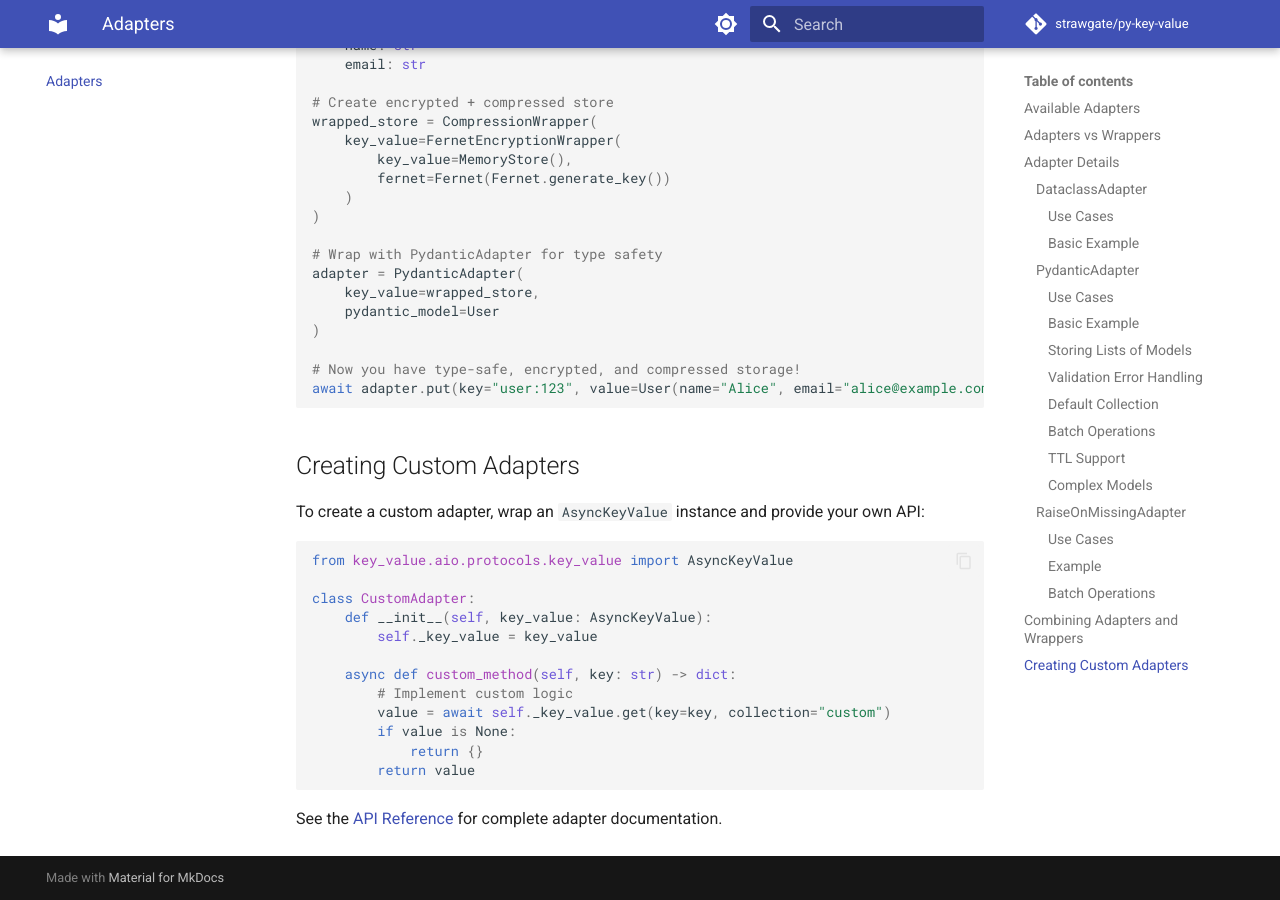
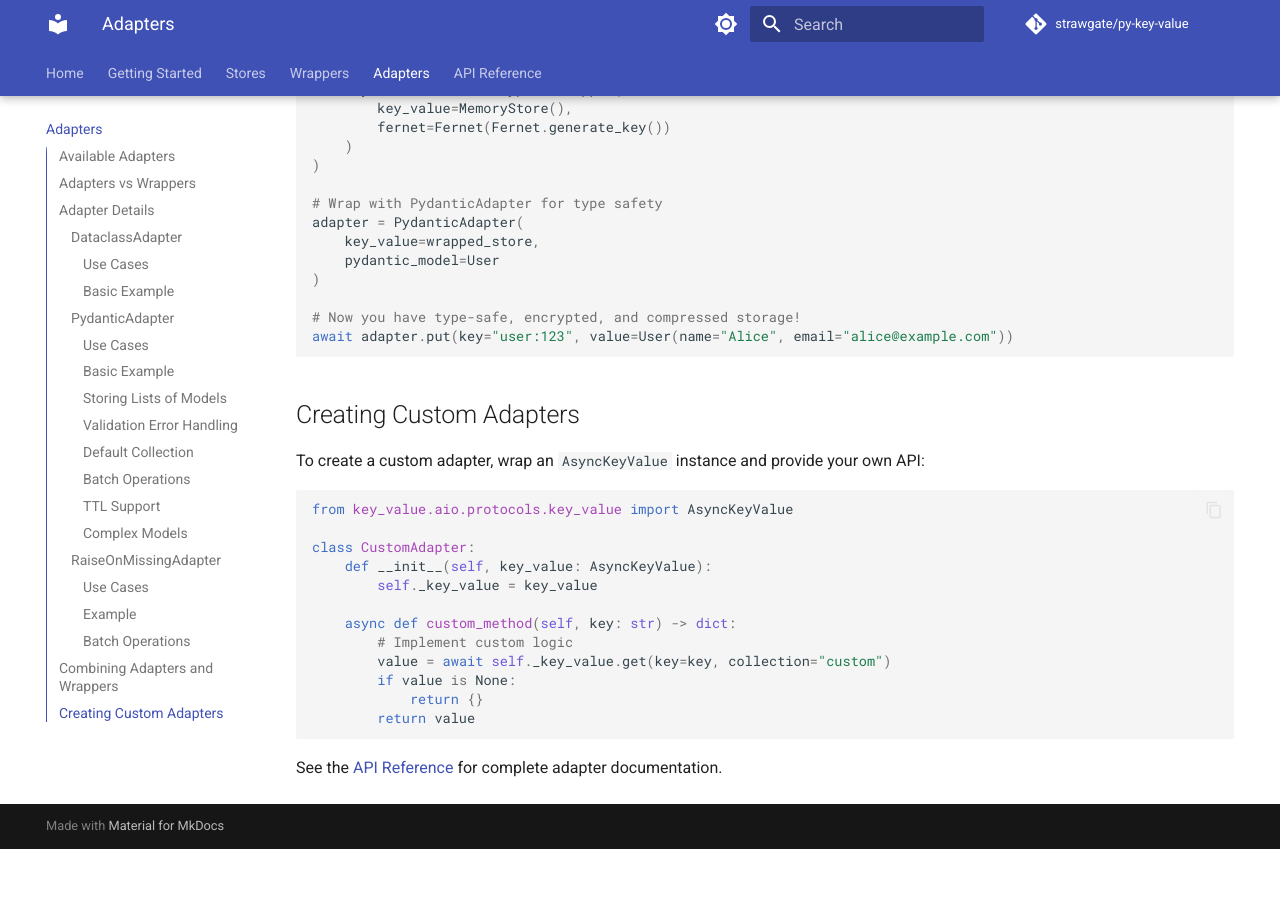
Before and after one commit to strawgate/py-key-value, an MkDocs documentation site: the page built from docs/adapters.md, in a window 1280 px wide and 900 px high, scrolled down 7518 px. Built offline with MkDocs 1.6.1 and Material for MkDocs 9.7.7, drawn with Linux system fonts in a browser that asks for light colours; comment, search, counter and statistics services are not loaded; after the commit the page ends 8367 px from its top, so only the background shows below that.

Commit message:
docs: enable TOC integration and sticky navigation tabs (#196)
Co-authored-by: claude[bot] <41898282+claude[bot]@users.noreply.github.com>
Co-authored-by: William Easton <strawgate@users.noreply.github.com>

```diff
--- a/mkdocs.yml
+++ b/mkdocs.yml
@@ -24,10 +24,14 @@ theme:
         name: Switch to light mode
   features:
     - navigation.tabs
+    - navigation.tabs.sticky
     - navigation.sections
     - navigation.expand
     - navigation.top
     - navigation.tracking
+    - navigation.instant
+    - toc.integrate
+    - toc.follow
     - search.suggest
     - search.highlight
     - content.code.copy
```
